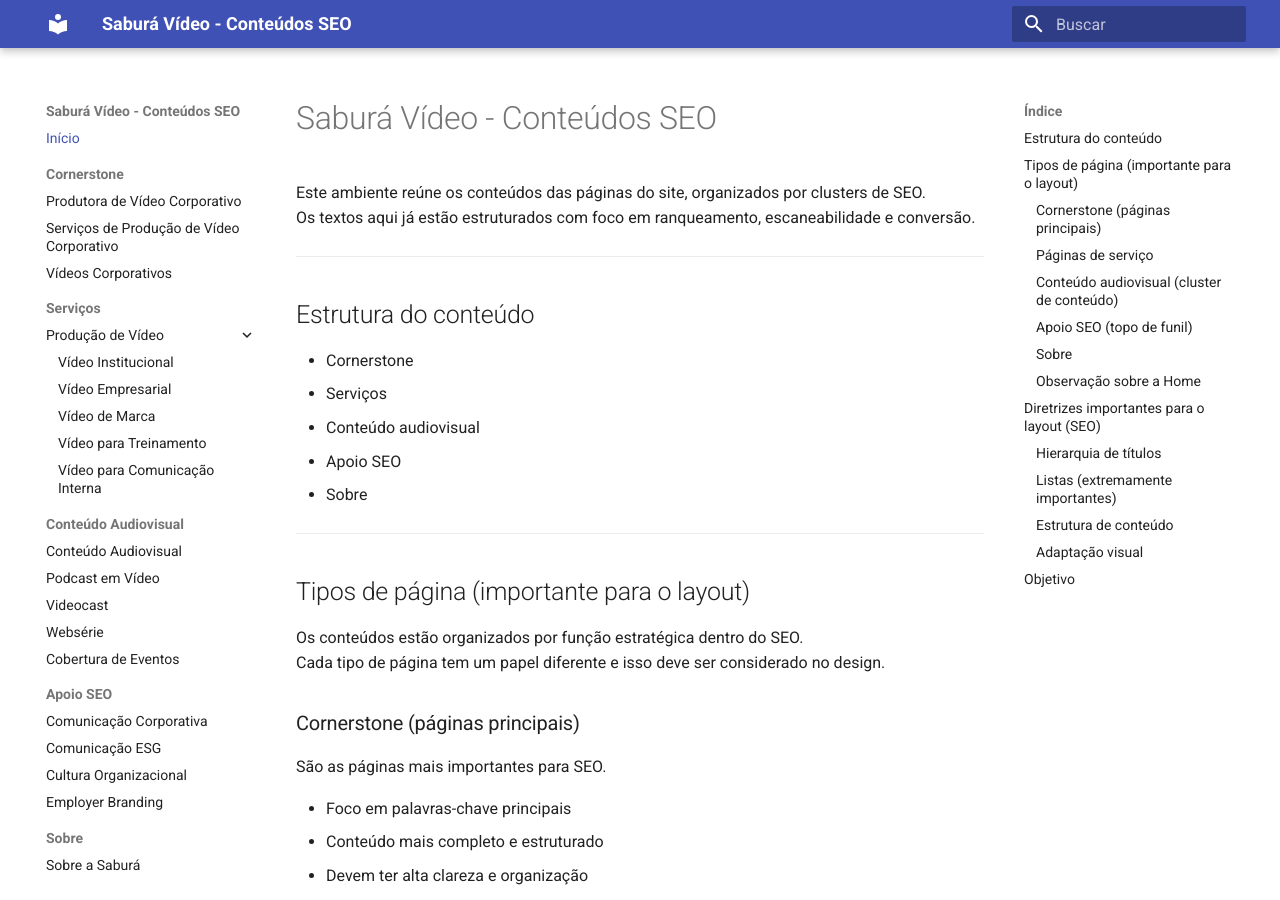
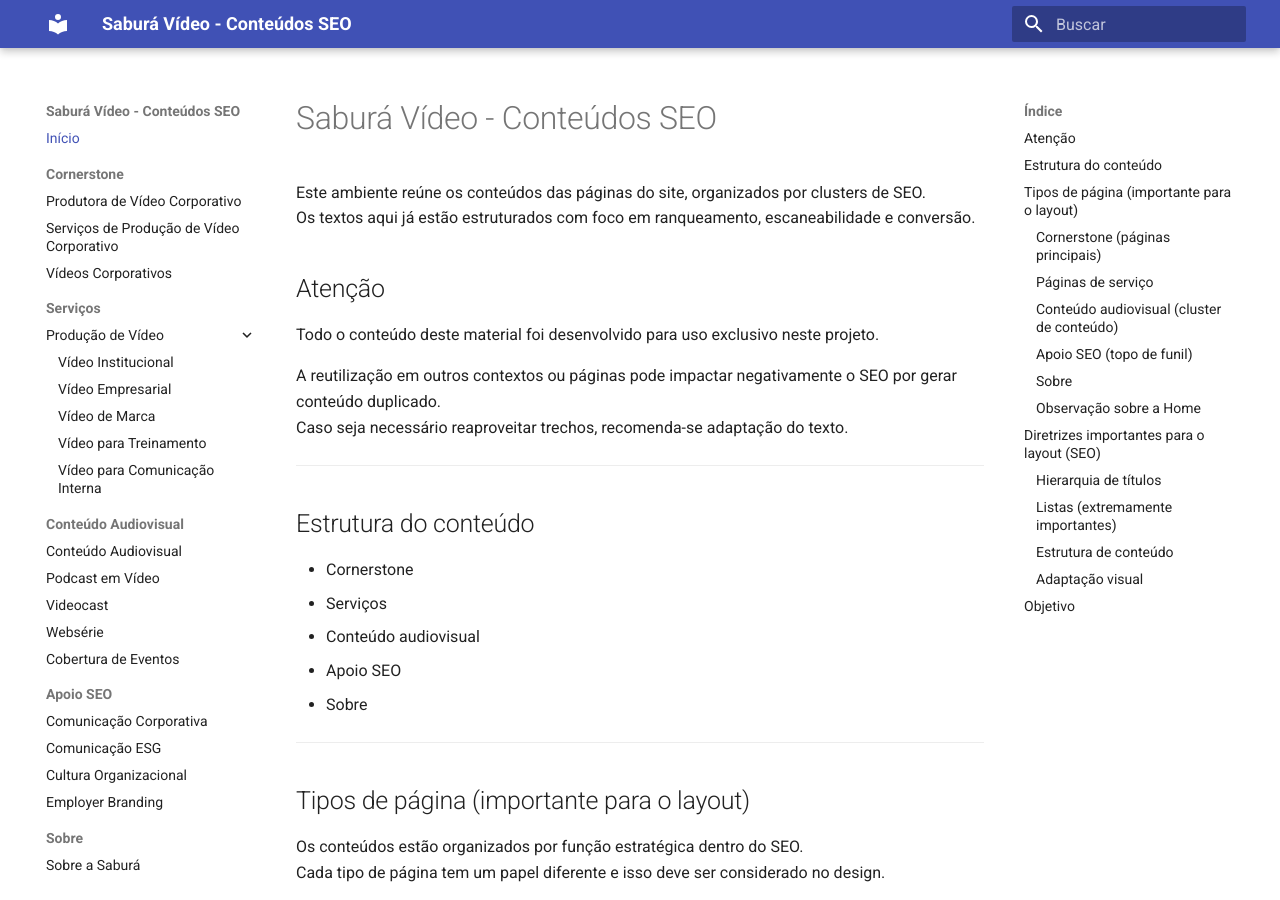
Before and after one commit to Everbero/sabura-seo, an MkDocs documentation site: the page built from docs/index.md, in a window 1280 px wide and 900 px high. Built offline with MkDocs 1.6.1 and Material for MkDocs 9.7.7, drawn with Linux system fonts in a browser that asks for light colours.

Commit message:
no index

```diff
--- a/docs/index.md
+++ b/docs/index.md
@@ -2,6 +2,13 @@
 
 Este ambiente reúne os conteúdos das páginas do site, organizados por clusters de SEO.
 Os textos aqui já estão estruturados com foco em ranqueamento, escaneabilidade e conversão.
+
+## Atenção
+
+Todo o conteúdo deste material foi desenvolvido para uso exclusivo neste projeto.
+
+A reutilização em outros contextos ou páginas pode impactar negativamente o SEO por gerar conteúdo duplicado.
+Caso seja necessário reaproveitar trechos, recomenda-se adaptação do texto.
 
 ---
 
--- /dev/null
+++ b/docs/robots.txt
@@ -0,0 +1,2 @@
+User-agent: *
+Disallow: /
--- a/mkdocs.yml
+++ b/mkdocs.yml
@@ -58,3 +58,8 @@
 
 extra_css:
   - stylesheets/extra.css
+
+extra:
+  meta:
+    - name: robots
+      content: noindex, nofollow
```
